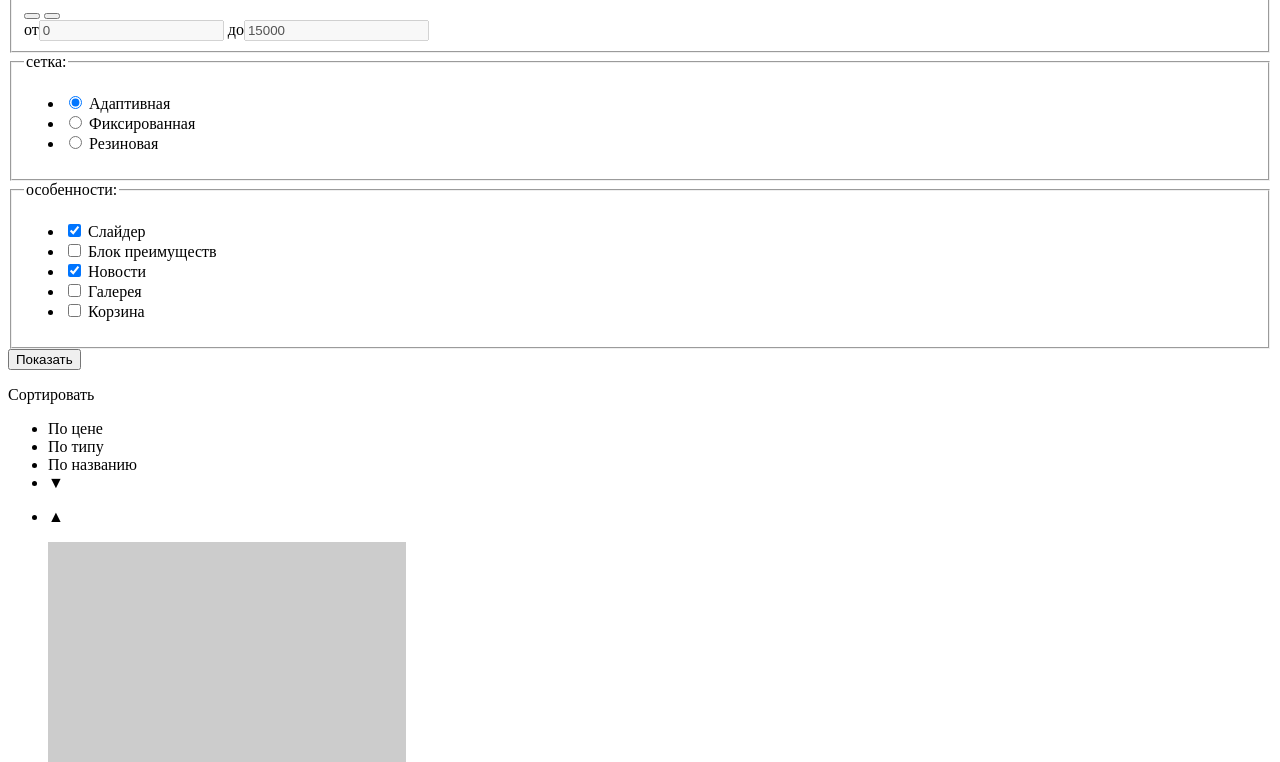
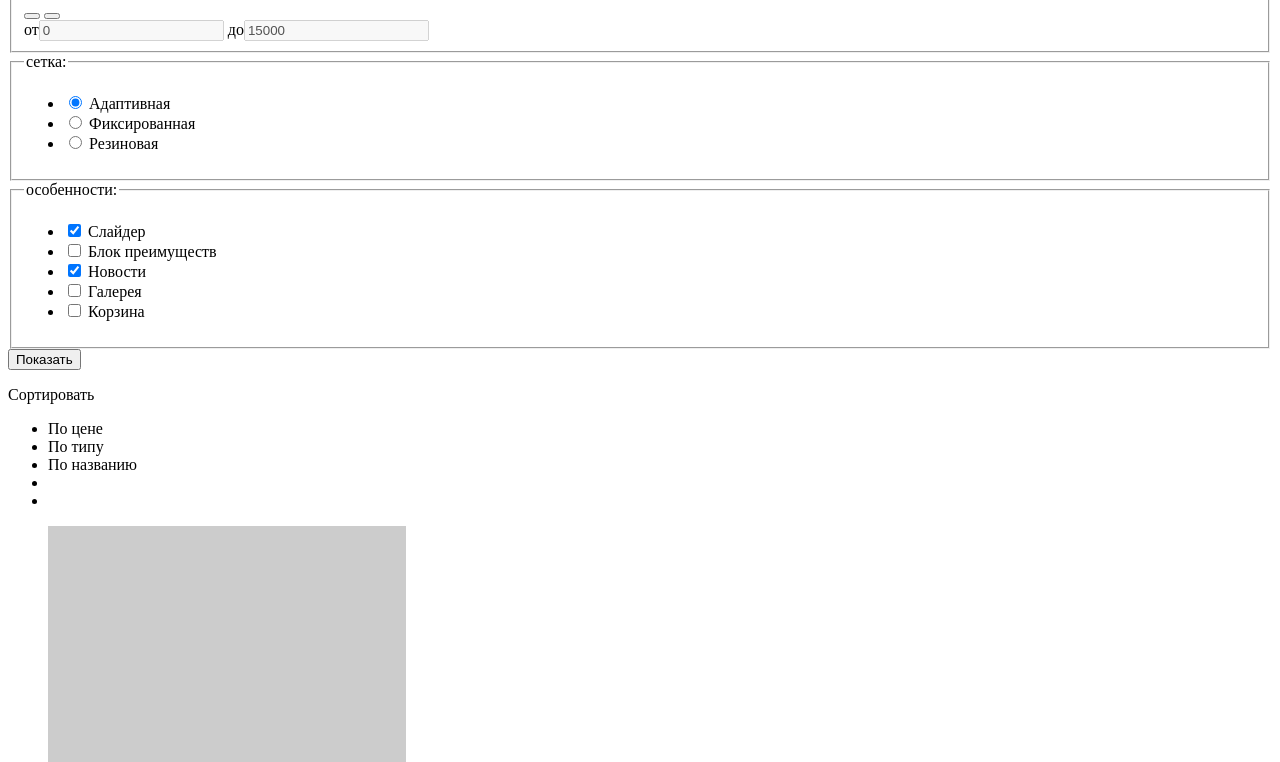
Before and after one commit to Sanzhe-web/1652943-nerds-30, a plain HTML site: page catalog.html in a window 1280 px wide. Shown: the part 335-1097 px from the top of the page. Drawn offline with Linux system fonts and the light colour scheme; placeholder pictures from the web are drawn by us.

Commit message:
Update catalog.html

```diff
--- a/catalog.html
+++ b/catalog.html
@@ -112,10 +112,10 @@
           <a>По названию</a>
         </li>
         <li>
-          <a>&#9660;</a>
+
         </li>
         <li>
-          <p>&#9650;</p>
+
         </li>
       </ul>
       <ul>
```
